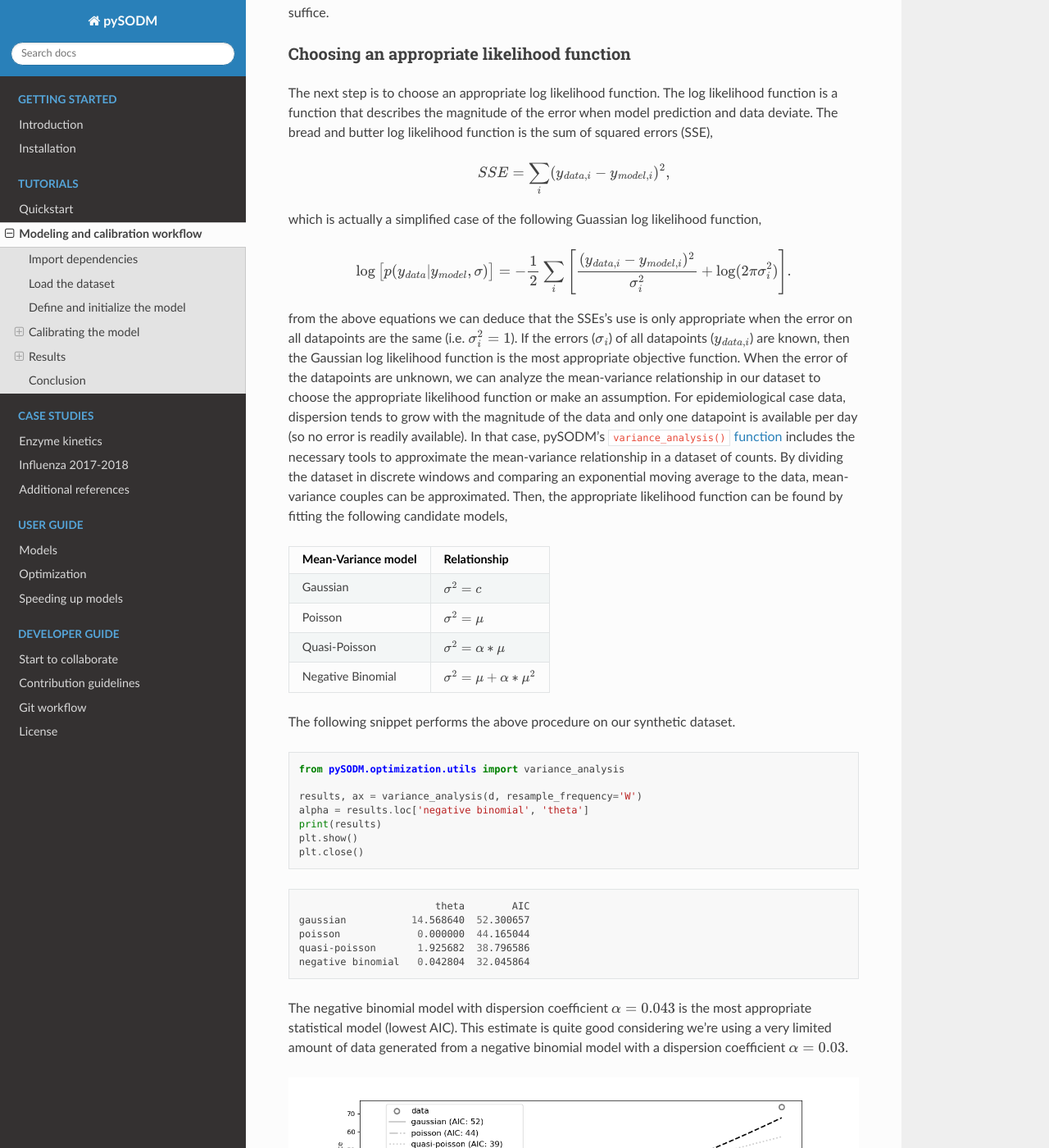
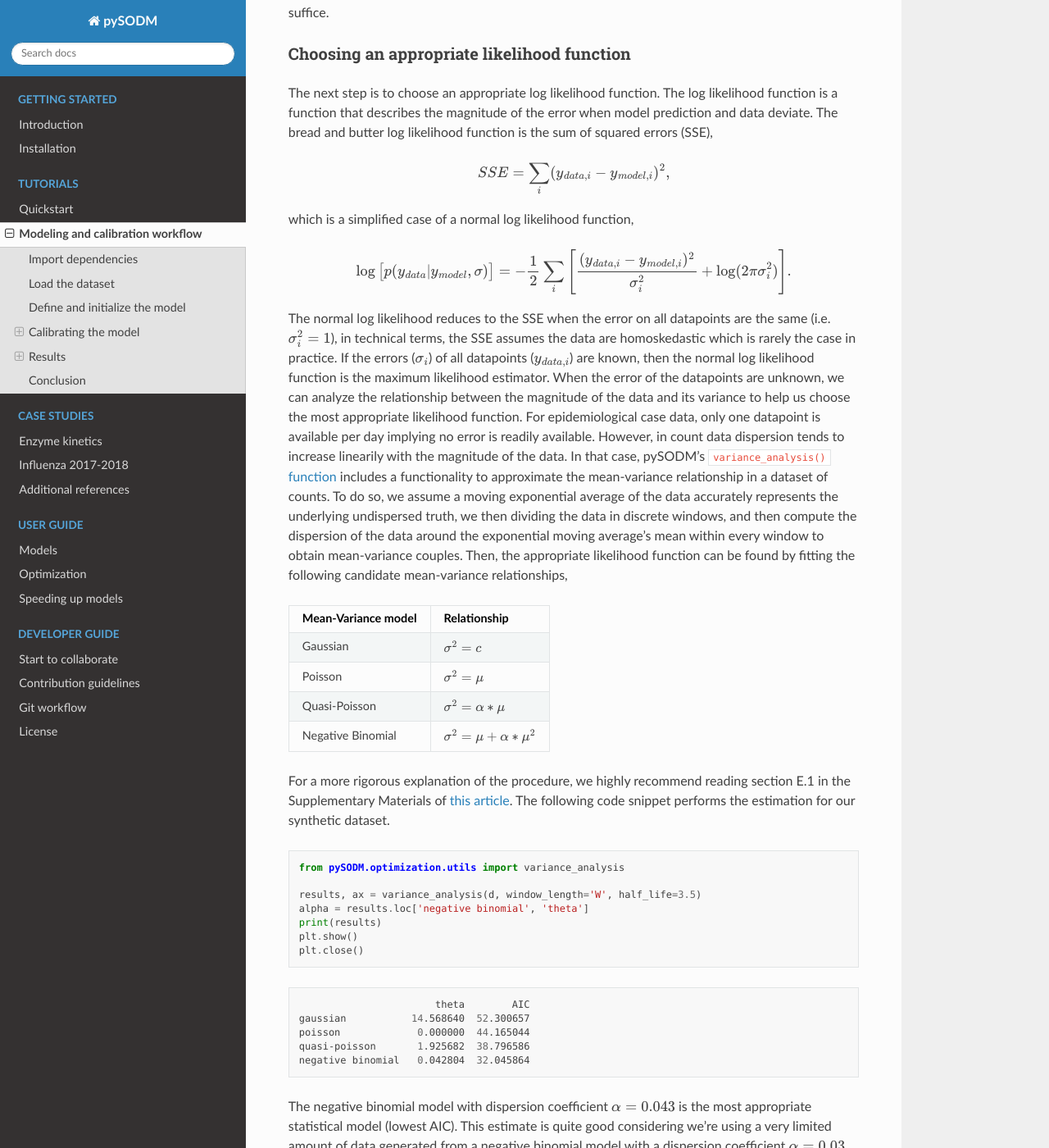
Before and after one commit to twallema/pySODM, a Sphinx documentation site: the page built from docs/workflow.md, in a window 1280 px wide and 1400 px high, scrolled down 4985 px. Shown: the whole window at 82% size. Built offline with Sphinx 7.4.7 and the Read the Docs theme 3.1.0, drawn with Linux system fonts in a browser that asks for light colours; some of the changed text lies outside the part shown.

Commit message:
Update variance analysis after Rita used it (#135)

````diff
--- a/docs/workflow.md
+++ b/docs/workflow.md
@@ -159,11 +159,11 @@
 ```{math}
 SSE = \sum_i (y_{data,i} - y_{model,i})^2,
 ```
-which is actually a simplified case of the following Guassian log likelihood function,
+which is a simplified case of a normal log likelihood function,
 ```{math}
 \log \big[ p(y_{data} | y_{model}, \sigma) \big] = - \frac{1}{2} \sum_i \Bigg[ \frac{(y_{data,i} - y_{model,i})^2}{\sigma_i^2} + \log (2 \pi \sigma_i^2) \Bigg].
 ```
-from the above equations we can deduce that the SSEs's use is only appropriate when the error on all datapoints are the same (i.e. {math}`\sigma_i^2 = 1`). If the errors ({math}`\sigma_i`) of all datapoints ({math}`y_{data,i}`) are known, then the Gaussian log likelihood function is the most appropriate objective function. When the error of the datapoints are unknown, we can analyze the mean-variance relationship in our dataset to choose the appropriate likelihood function or make an assumption. For epidemiological case data, dispersion tends to grow with the magnitude of the data and only one datapoint is available per day (so no error is readily available). In that case, pySODM's [`variance_analysis()` function](optimization.md) includes the necessary tools to approximate the mean-variance relationship in a dataset of counts. By dividing the dataset in discrete windows and comparing an exponential moving average to the data, mean-variance couples can be approximated. Then, the appropriate likelihood function can be found by fitting the following candidate models,
+The normal log likelihood reduces to the SSE when the error on all datapoints are the same (i.e. {math}`\sigma_i^2 = 1`), in technical terms, the SSE assumes the data are homoskedastic which is rarely the case in practice. If the errors ({math}`\sigma_i`) of all datapoints ({math}`y_{data,i}`) are known, then the normal log likelihood function is the maximum likelihood estimator. When the error of the datapoints are unknown, we can analyze the relationship between the magnitude of the data and its variance to help us choose the most appropriate likelihood function. For epidemiological case data, only one datapoint is available per day implying no error is readily available. However, in count data dispersion tends to increase linearily with the magnitude of the data. In that case, pySODM's [`variance_analysis()` function](optimization.md) includes a functionality to approximate the mean-variance relationship in a dataset of counts. To do so, we assume a moving exponential average of the data accurately represents the underlying undispersed truth, we then dividing the data in discrete windows, and then compute the dispersion of the data around the exponential moving average's mean within every window to obtain mean-variance couples. Then, the appropriate likelihood function can be found by fitting the following candidate mean-variance relationships,
 
 | Mean-Variance model          | Relationship                               |
 |------------------------------|--------------------------------------------|
@@ -172,11 +172,11 @@
 | Quasi-Poisson                | {math}`\sigma^2 = \alpha * \mu`            |
 | Negative Binomial            | {math}`\sigma^2 = \mu + \alpha * \mu^2`    |
 
-The following snippet performs the above procedure on our synthetic dataset.
+For a more rigorous explanation of the procedure, we highly recommend reading section E.1 in the Supplementary Materials of [this article](https://www.sciencedirect.com/science/article/pii/S0307904X23002810). The following code snippet performs the estimation for our synthetic dataset.
 ```
 from pySODM.optimization.utils import variance_analysis
 
-results, ax = variance_analysis(d, resample_frequency='W')
+results, ax = variance_analysis(d, window_length='W', half_life=3.5)
 alpha = results.loc['negative binomial', 'theta']
 print(results)
 plt.show()
@@ -190,7 +190,7 @@
 quasi-poisson       1.925682  38.796586
 negative binomial   0.042804  32.045864
 ```
-The negative binomial model with dispersion coefficient {math}`\alpha = 0.043` is the most appropriate statistical model (lowest AIC). This estimate is quite good considering we're using a very limited amount of data generated from a negative binomial model with a dispersion coefficient {math}`\alpha = 0.03`.
+The negative binomial model with dispersion coefficient {math}`\alpha = 0.043` is the most appropriate statistical model (lowest AIC). This estimate is quite good considering we're using a very limited amount of data generated from a negative binomial model with a dispersion coefficient {math}`\alpha = 0.03`. We highly recommend varying both the window size and the length of the exponential filter before committing to any likelihood function.
 
 ![variance_analysis](/_static/figs/workflow/variance_analysis.png)
 
````
Also changed, not shown: docs/optimization.md (+4 -3 lines), 2 other files.
